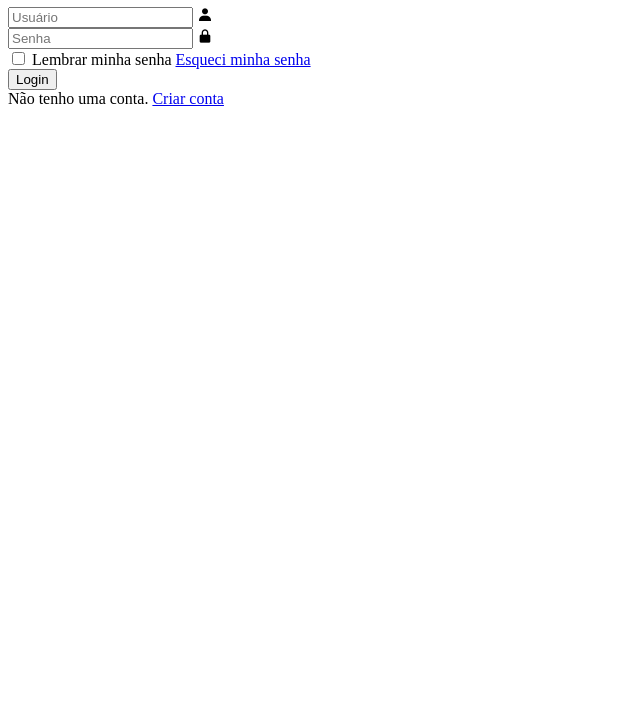
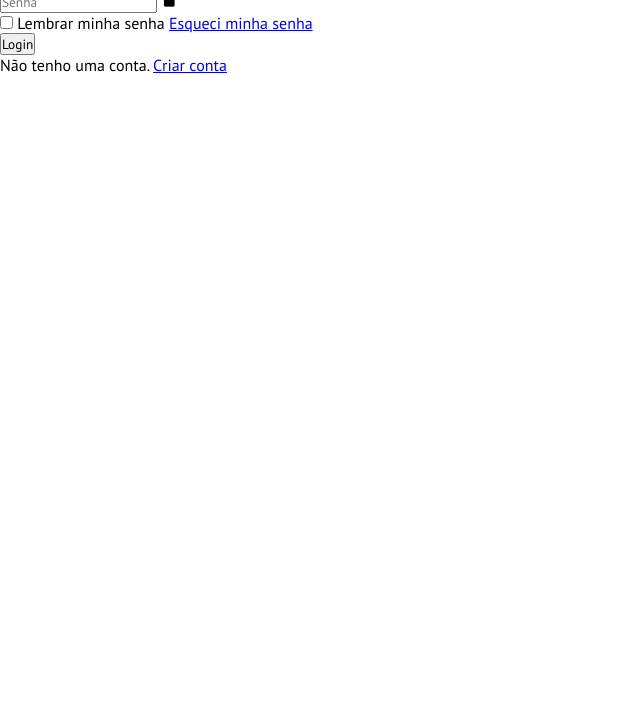
Before and after one commit to ViniciusSantos32/teste, a plain HTML site: page Tudo/index.html in a window 1280 px wide. Shown: the part 73-800 px from the top of the page, without its empty margins (0-640 px from the left). Drawn offline with nearby package versions, Linux system fonts and the light colour scheme.

Commit message:
inicio css

```diff
--- a/Tudo/index.html
+++ b/Tudo/index.html
@@ -5,6 +5,7 @@
     <meta charset="UTF-8">
     <meta name="viewport" content="width=device-width, initial-scale=1.0">
     <title>DevLogin</title>
+    <link rel="stylesheet" href="style.css">
     <link rel="stylesheet" href="https://unpkg.com/boxicons@2.1.4/css/boxicons.min.css">
 </head>
 
@@ -21,22 +22,23 @@
                 <i class="bx bxs-lock-alt"></i>
             </div>
 
-            <div>
+            <div class="Lembrar-senha">
                 <label>
                     <input type="checkbox">
                     Lembrar minha senha
                 </label>
-                <a href="#">Esqueci minha senha</a>
+                <a href="https://orteil.dashnet.org/cookieclicker/">Esqueci minha senha</a>
             </div>
             <button type="submit">
                 Login
             </button>
-            <div>
+            <div class="Não-tenho-uma-conta">
                 <label>
                     Não tenho uma conta.
                 </label>
-                <a href="#">Criar conta</a>
+                <a href="https://orteil.dashnet.org/cookieclicker/">Criar conta</a>
             </div>
+
         </form>
     </main>
 
--- a/Tudo/style.css
+++ b/Tudo/style.css
@@ -0,0 +1,7 @@
+@import url('https://fonts.googleapis.com/css2?family=PT+Sans:ital,wght@0,400;0,700;1,400;1,700&display=swap');
+*{
+    margin: 0;
+    padding: 0;
+    box-sizing: border-box;
+    font-family: "PT Sans", sans-serif;
+}
```
